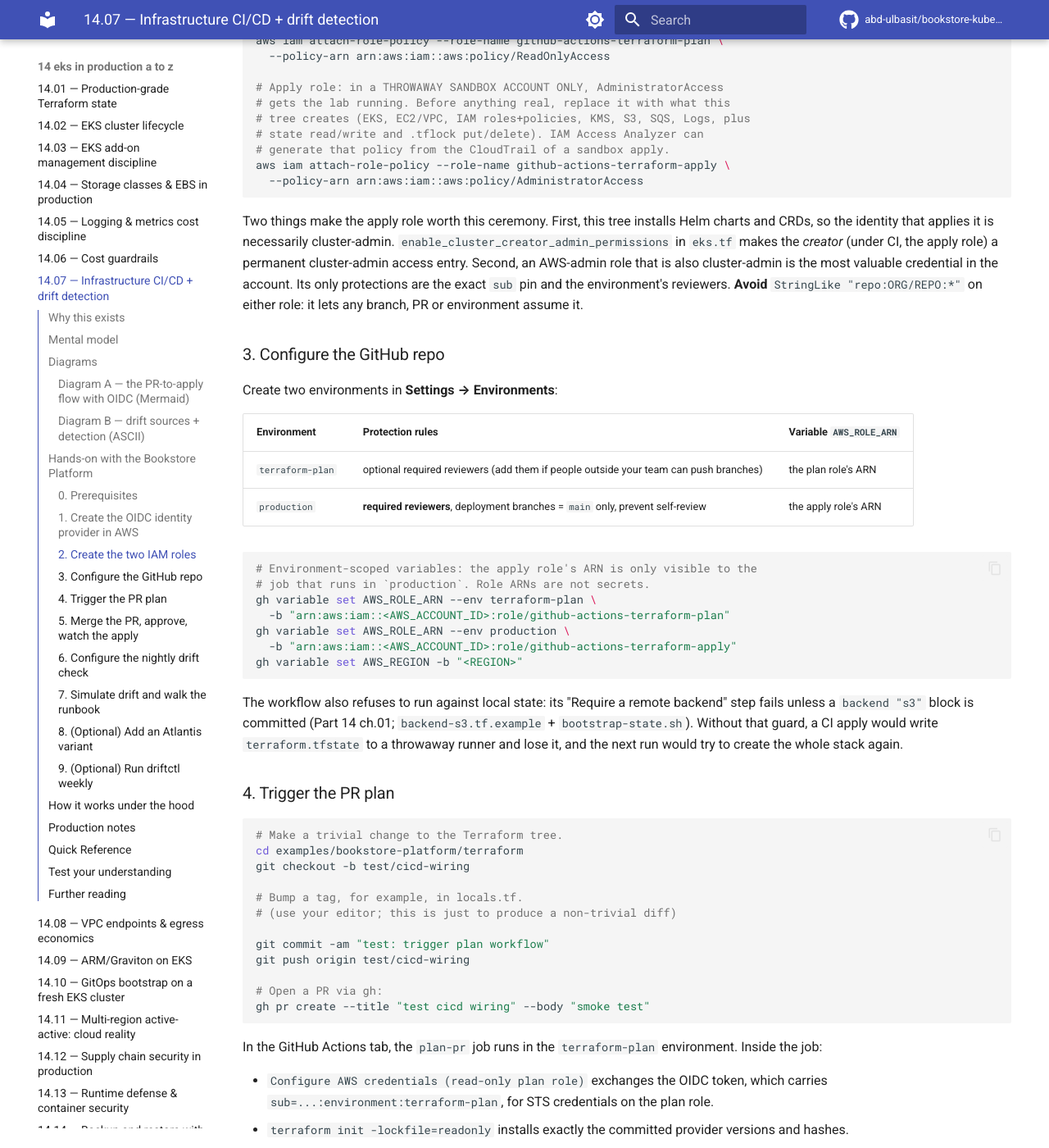
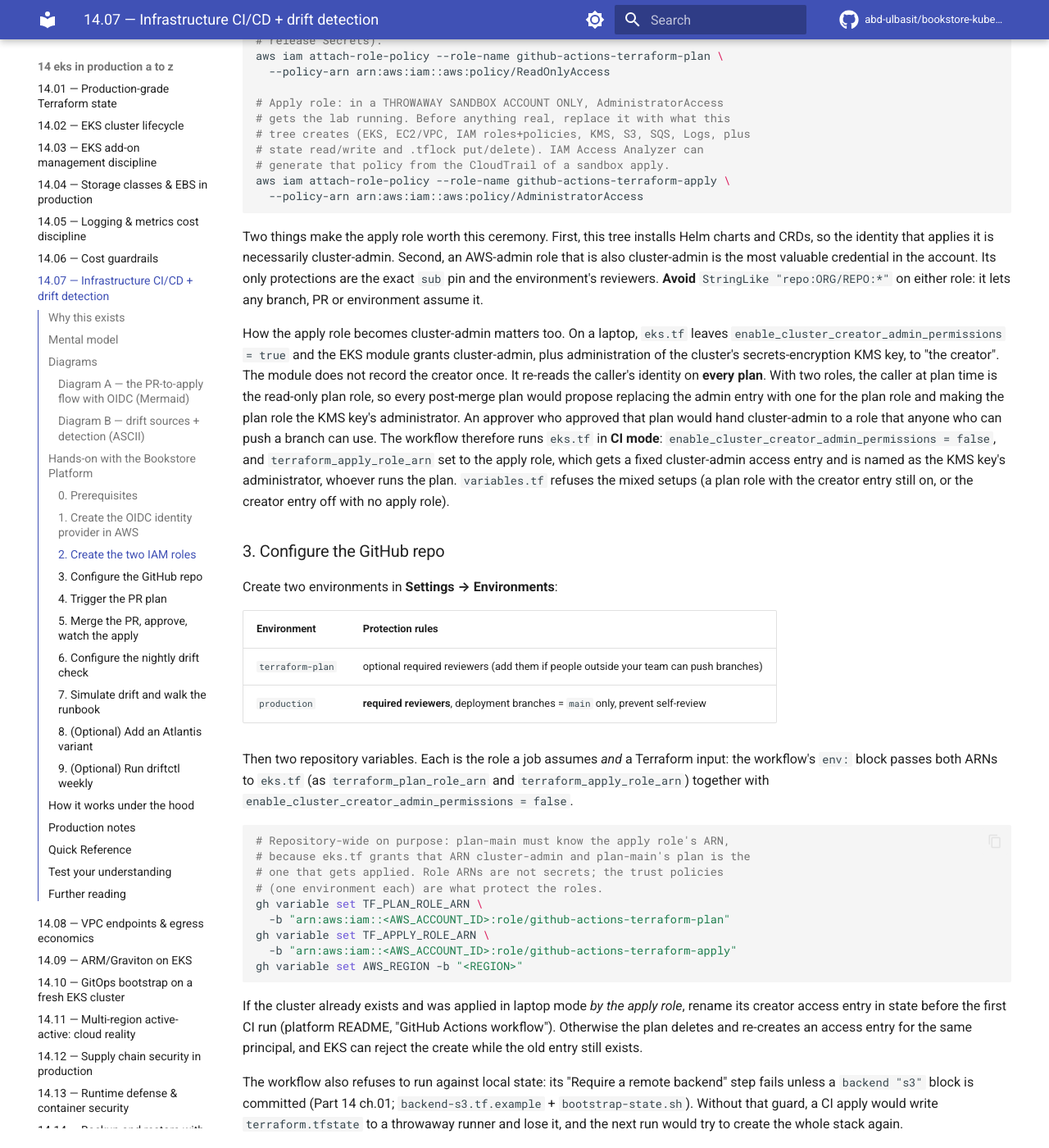
Before and after one commit to abd-ulbasit/bookstore-kubernetes-guide, an MkDocs documentation site: the page built from full-guide/14-eks-in-production-a-to-z/07-infrastructure-cicd-and-drift.md, in a window 1280 px wide and 1400 px high, scrolled down 6380 px. Shown: the whole window at 82% size. Built offline with MkDocs 1.6.1 and Material for MkDocs 9.7.7, drawn with Linux system fonts in a browser that asks for light colours; comment, search, counter and statistics services are not loaded; some of the changed text lies outside the part shown.

Commit message:
Grant the CI apply role cluster-admin by ARN, not as the cluster creator
The two-role CI design (plan as a read-only role, apply as the apply
role) conflicted with enable_cluster_creator_admin_permissions = true.
terraform-aws-modules/eks 20.37.2 derives two things from
aws_iam_session_context on every plan, not once at creation: the
cluster_creator access entry (AmazonEKSClusterAdminPolicy) and the
cluster KMS key's administrators. Under the workflow the caller at plan
time is the plan role, so every plan-main proposed to replace the admin
entry with one for the plan role (principal_arn forces replacement),
to make the plan role the KMS key administrator, and to add a second
entry for a principal that already had the view entry, which EKS
rejects. An approved apply either failed after deleting the old entry
or, without terraform_plan_role_arn, made a role anyone with push access
can use cluster-admin and key admin. The comment that said "the CI apply
role is the creator" was false.

eks.tf now has two modes. Laptop mode is unchanged (creator entry on).
CI mode sets enable_cluster_creator_admin_permissions = false and the
new terraform_apply_role_arn, which gets a fixed AmazonEKSClusterAdmin
access entry and is always passed to kms_key_administrators (plus the
new kms_key_administrators variable for a break-glass role), so nothing
depends on who ran the plan. Validations refuse the mixed setups: a plan
role with the creator entry on, an apply role with it on, the creator
entry off with no apply role, and the same role for plan and apply.

The workflow templates pass the CI-mode inputs to every job via TF_VAR_
env. Role ARNs move from environment-scoped AWS_ROLE_ARN to repository
variables TF_PLAN_ROLE_ARN and TF_APPLY_ROLE_ARN, because plan-main must
know the apply role's ARN to compute the plan that is applied; the trust
policies, not ARN secrecy, protect the roles. The README documents the
state mv that keeps an existing apply-role creator entry from being
deleted and re-created, and ch.14.07 steps 2-3, the quick reference and
the skeleton say the same.

Co-Authored-By: Claude Opus 5.5 <noreply@anthropic.com>

````diff
--- a/full-guide/14-eks-in-production-a-to-z/07-infrastructure-cicd-and-drift.md
+++ b/full-guide/14-eks-in-production-a-to-z/07-infrastructure-cicd-and-drift.md
@@ -327,9 +327,10 @@ aws iam create-role --role-name github-actions-terraform-apply \
   --assume-role-policy-document file://trust-production.json
 
 # Plan role: read-only. Also give it s3:GetObject/ListBucket on the state
-# bucket (plans run with -lock=false, so no lock-file writes), and pass
-# its ARN as terraform_plan_role_arn so eks.tf grants it a view-only EKS
-# access entry (Helm refresh reads release Secrets).
+# bucket (plans run with -lock=false, so no lock-file writes). The
+# workflow passes its ARN to Terraform as terraform_plan_role_arn, and
+# eks.tf grants it a view-only EKS access entry (Helm refresh reads
+# release Secrets).
 aws iam attach-role-policy --role-name github-actions-terraform-plan \
   --policy-arn arn:aws:iam::aws:policy/ReadOnlyAccess
 
@@ -344,32 +345,61 @@ aws iam attach-role-policy --role-name github-actions-terraform-apply \
 
 Two things make the apply role worth this ceremony. First, this tree
 installs Helm charts and CRDs, so the identity that applies it is
-necessarily cluster-admin. `enable_cluster_creator_admin_permissions`
-in `eks.tf` makes the *creator* (under CI, the apply role) a permanent
-cluster-admin access entry. Second, an AWS-admin role that is also
+necessarily cluster-admin. Second, an AWS-admin role that is also
 cluster-admin is the most valuable credential in the account. Its only
 protections are the exact `sub` pin and the environment's reviewers.
 **Avoid** `StringLike "repo:ORG/REPO:*"` on either role: it lets any
 branch, PR or environment assume it.
 
+How the apply role becomes cluster-admin matters too. On a laptop,
+`eks.tf` leaves `enable_cluster_creator_admin_permissions = true` and
+the EKS module grants cluster-admin, plus administration of the
+cluster's secrets-encryption KMS key, to "the creator". The module does
+not record the creator once. It re-reads the caller's identity on
+**every plan**. With two roles, the caller at plan time is the
+read-only plan role, so every post-merge plan would propose replacing
+the admin entry with one for the plan role and making the plan role the
+KMS key's administrator. An approver who approved that plan would hand
+cluster-admin to a role that anyone who can push a branch can use. The
+workflow therefore runs `eks.tf` in **CI mode**:
+`enable_cluster_creator_admin_permissions = false`, and
+`terraform_apply_role_arn` set to the apply role, which gets a fixed
+cluster-admin access entry and is named as the KMS key's administrator,
+whoever runs the plan. `variables.tf` refuses the mixed setups (a plan
+role with the creator entry still on, or the creator entry off with no
+apply role).
+
 ### 3. Configure the GitHub repo
 
 Create two environments in **Settings → Environments**:
 
-| Environment | Protection rules | Variable `AWS_ROLE_ARN` |
-|---|---|---|
-| `terraform-plan` | optional required reviewers (add them if people outside your team can push branches) | the plan role's ARN |
-| `production` | **required reviewers**, deployment branches = `main` only, prevent self-review | the apply role's ARN |
+| Environment | Protection rules |
+|---|---|
+| `terraform-plan` | optional required reviewers (add them if people outside your team can push branches) |
+| `production` | **required reviewers**, deployment branches = `main` only, prevent self-review |
+
+Then two repository variables. Each is the role a job assumes *and* a
+Terraform input: the workflow's `env:` block passes both ARNs to
+`eks.tf` (as `terraform_plan_role_arn` and `terraform_apply_role_arn`)
+together with `enable_cluster_creator_admin_permissions = false`.
 
 ```bash
-# Environment-scoped variables: the apply role's ARN is only visible to the
-# job that runs in `production`. Role ARNs are not secrets.
-gh variable set AWS_ROLE_ARN --env terraform-plan \
+# Repository-wide on purpose: plan-main must know the apply role's ARN,
+# because eks.tf grants that ARN cluster-admin and plan-main's plan is the
+# one that gets applied. Role ARNs are not secrets; the trust policies
+# (one environment each) are what protect the roles.
+gh variable set TF_PLAN_ROLE_ARN \
   -b "arn:aws:iam::<AWS_ACCOUNT_ID>:role/github-actions-terraform-plan"
-gh variable set AWS_ROLE_ARN --env production \
+gh variable set TF_APPLY_ROLE_ARN \
   -b "arn:aws:iam::<AWS_ACCOUNT_ID>:role/github-actions-terraform-apply"
 gh variable set AWS_REGION -b "<REGION>"
 ```
+
+If the cluster already exists and was applied in laptop mode *by the
+apply role*, rename its creator access entry in state before the first
+CI run (platform README, "GitHub Actions workflow"). Otherwise the plan
+deletes and re-creates an access entry for the same principal, and EKS
+can reject the create while the old entry still exists.
 
 The workflow also refuses to run against local state: its "Require a
 remote backend" step fails unless a `backend "s3"` block is committed
@@ -788,10 +818,11 @@ aws iam create-role --role-name github-actions-terraform-apply \
   --assume-role-policy-document file://trust-production.json
 # (sandbox: AdministratorAccess; real accounts: a policy scoped to what the tree creates)
 
-# Environment-scoped variables (create the environments in Settings first;
+# Repository variables (create the environments in Settings first;
 # `production` needs required reviewers + main-only deployment branches).
-gh variable set AWS_ROLE_ARN --env terraform-plan -b "arn:aws:iam::<AWS_ACCOUNT_ID>:role/github-actions-terraform-plan"
-gh variable set AWS_ROLE_ARN --env production     -b "arn:aws:iam::<AWS_ACCOUNT_ID>:role/github-actions-terraform-apply"
+# The workflow assumes these roles and passes both ARNs to eks.tf.
+gh variable set TF_PLAN_ROLE_ARN  -b "arn:aws:iam::<AWS_ACCOUNT_ID>:role/github-actions-terraform-plan"
+gh variable set TF_APPLY_ROLE_ARN -b "arn:aws:iam::<AWS_ACCOUNT_ID>:role/github-actions-terraform-apply"
 gh variable set AWS_REGION -b "<REGION>"
 
 # Trigger the drift check manually.
@@ -812,6 +843,10 @@ Minimal skeleton: the approval-gated apply half of the workflow
 ```yaml
 # .github/workflows/terraform.yml — excerpt
 permissions: {}                      # nothing at workflow level
+env:                                 # eks.tf CI mode, same for every job
+  TF_VAR_enable_cluster_creator_admin_permissions: 'false'
+  TF_VAR_terraform_apply_role_arn: ${{ vars.TF_APPLY_ROLE_ARN }}
+  TF_VAR_terraform_plan_role_arn: ${{ vars.TF_PLAN_ROLE_ARN }}
 
 jobs:
   plan-main:                         # read-only role, saved plan
@@ -821,7 +856,7 @@ jobs:
     outputs: { has_changes: '${{ steps.plan.outputs.has_changes }}' }
     steps:
       # checkout, setup-terraform, configure-aws-credentials
-      #   (role-to-assume: ${{ vars.AWS_ROLE_ARN }}), init -lockfile=readonly
+      #   (role-to-assume: ${{ vars.TF_PLAN_ROLE_ARN }}), init -lockfile=readonly
       - id: plan
         run: |                      # exit 2 = changes; plan text -> job summary
           terraform plan -lock=false -detailed-exitcode -out=tfplan ...
@@ -834,7 +869,8 @@ jobs:
     permissions: { contents: read, id-token: write }
     steps:
       - uses: actions/download-artifact@<SHA>  # same run: no lookup to miss
-      # configure-aws-credentials with the APPLY role, init
+      # configure-aws-credentials with the APPLY role
+      #   (vars.TF_APPLY_ROLE_ARN), init
       - run: terraform apply -input=false tfplan   # no -auto-approve, no re-plan
 ```
 
@@ -842,7 +878,9 @@ CI/CD-readiness checklist (production-shape when all seven are yes):
 
 - [ ] AWS OIDC identity provider created; two roles (read-only plan,
       apply), each trust policy pinned with `StringEquals` to exactly
-      one environment; no `StringLike` wildcards.
+      one environment; no `StringLike` wildcards. `eks.tf` runs in CI
+      mode: creator entry off, the apply role named as cluster-admin and
+      KMS key administrator.
 - [ ] A remote backend is committed, and CI refuses to run without
       one; `.terraform.lock.hcl` is committed and CI inits with
       `-lockfile=readonly`.
````
Also changed, not shown: full-guide/examples/bookstore-platform/terraform/README.md (+15 -2 lines), 4 other files.
